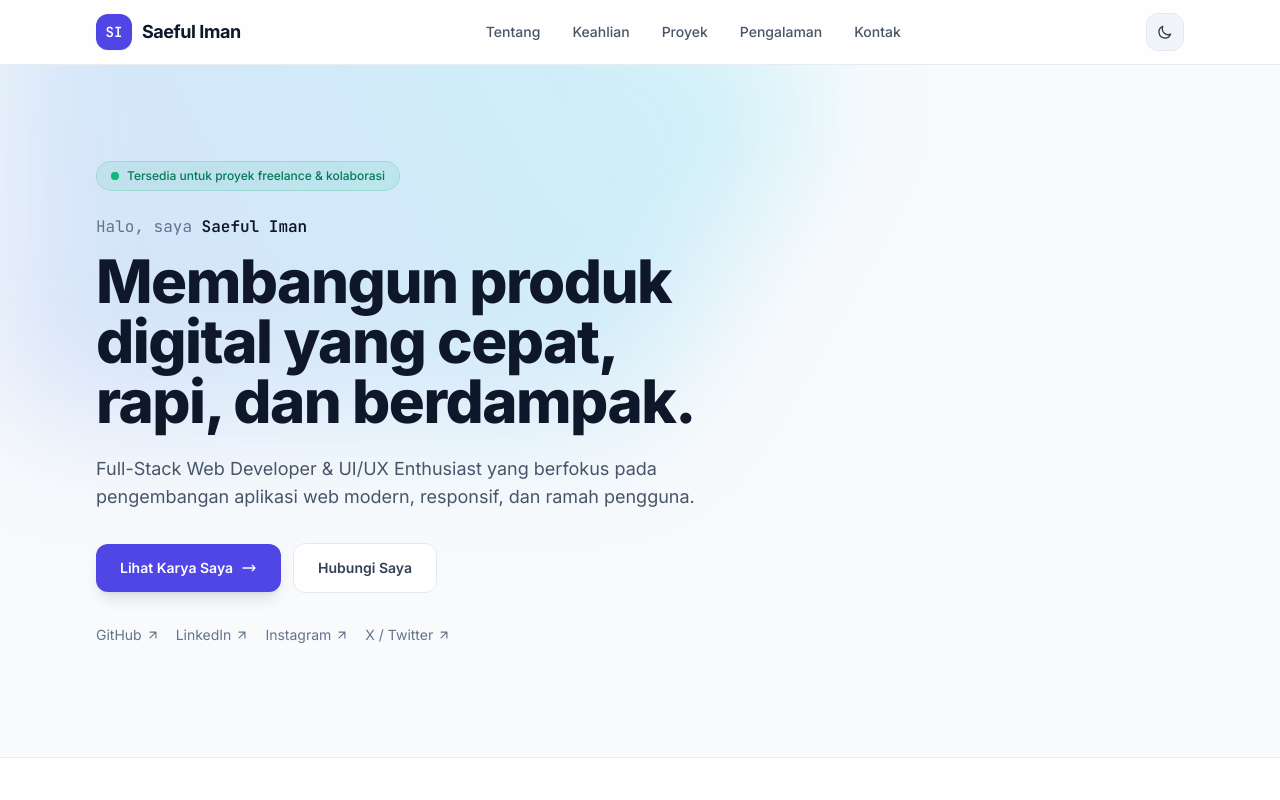
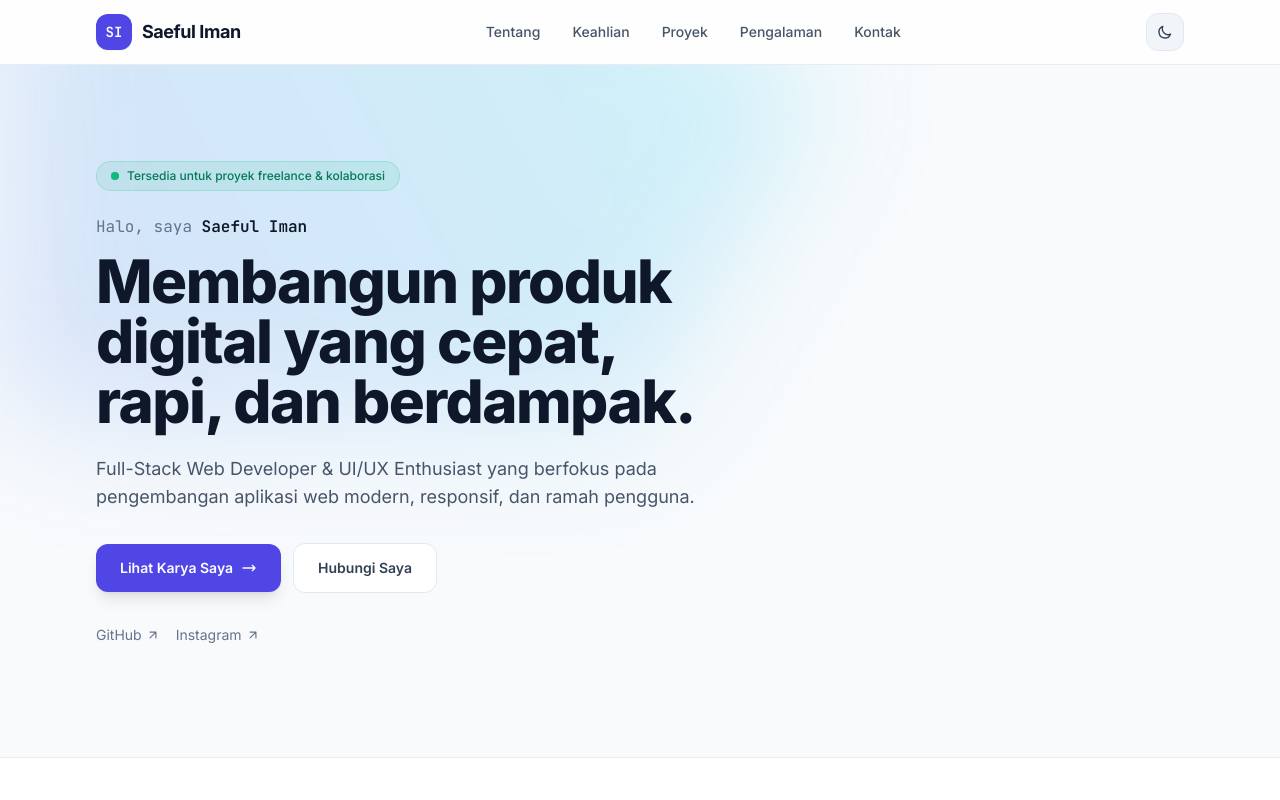
Before and after one commit to saefuliman256-arch/website-personal, a plain HTML site: page index.html in a window 1280 px wide. Shown: the top 800 px of the page. Drawn offline with nearby package versions, Linux system fonts and the light colour scheme.

Commit message:
Update index.html

```diff
--- a/index.html
+++ b/index.html
@@ -1604,6 +1604,7 @@ url:e,reason:"blocked_domain_not_allowlisted"},b.parentOrigin);throw new DOMExce
             <input id="cust-lokasi" type="text" class="w-full px-3.5 py-2.5 rounded-xl bg-slate-50 dark:bg-slate-950 border border-slate-200 dark:border-slate-800">
           </div>
           <div>
+
             <label class="block text-xs font-semibold mb-1">Email</label>
             <input id="cust-email" type="email" class="w-full px-3.5 py-2.5 rounded-xl bg-slate-50 dark:bg-slate-950 border border-slate-200 dark:border-slate-800">
           </div>
@@ -1690,18 +1691,12 @@ url:e,reason:"blocked_domain_not_allowlisted"},b.parentOrigin);throw new DOMExce
                   "nama": "GitHub",
                   "url": "https://github.com/u"
             },
-            {
-                  "nama": "LinkedIn",
-                  "url": "https://linkedin.com/in/username-anda"
-            },
+
             {
                   "nama": "Instagram",
                   "url": "https://instagram.com/username-anda"
             },
-            {
-                  "nama": "X / Twitter",
-                  "url": "https://x.com/username-anda"
-            }
+
       ],
       "tentang": [
             "Halo! Saya Saeful iman, seorang pengembang web yang antusias menciptakan solusi digital yang tidak hanya berfungsi dengan baik di balik layar, tetapi juga memberikan pengalaman visual yang menyenangkan bagi pengguna.",
```
